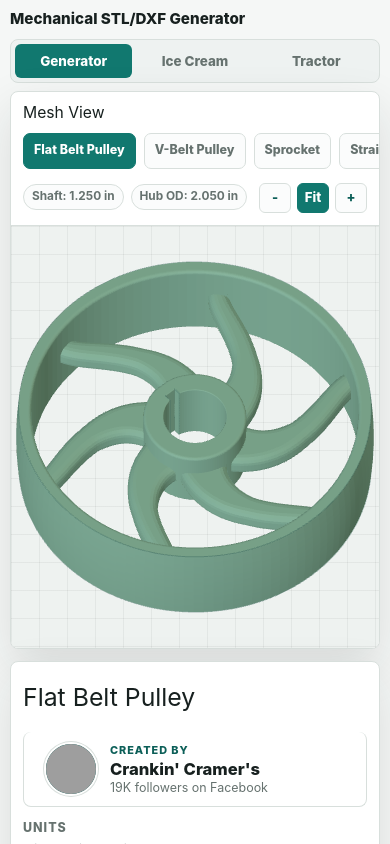
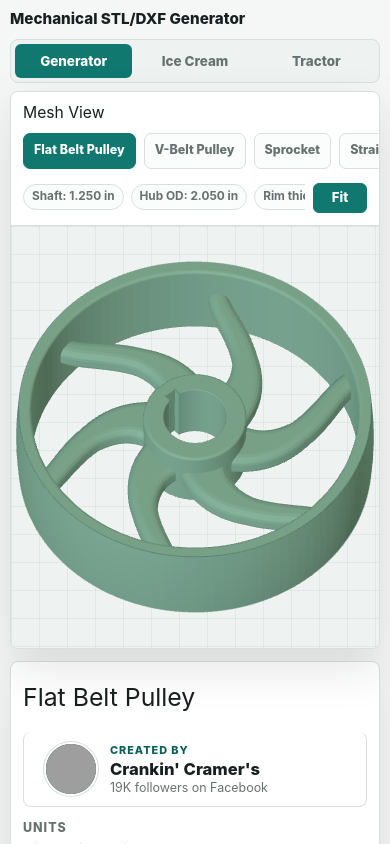
Before and after one commit to bbcramer85/Pulley-Stl-Generator, a Svelte app: page / in a window 390 px wide. Shown: the top 844 px of the page. Built offline with nearby package versions, Linux system fonts and the light colour scheme; grey boxes are pictures that could not be loaded.

Commit message:
mobile updates

```diff
--- a/src/App.svelte
+++ b/src/App.svelte
@@ -284,9 +284,25 @@
           <div class="preview-info">
             <MetricPills rows={metricRows} />
             <div class="view-controls" aria-label="Preview controls">
-              <button type="button" disabled={!mesh} on:click={() => setPreviewZoom(view.zoom / 1.18)}>-</button>
+              <button
+                class="zoom-control"
+                type="button"
+                aria-label="Zoom out"
+                disabled={!mesh}
+                on:click={() => setPreviewZoom(view.zoom / 1.18)}
+              >
+                -
+              </button>
               <button type="button" class:active={view.zoom === 1} disabled={!mesh} on:click={resetPreviewView}>Fit</button>
-              <button type="button" disabled={!mesh} on:click={() => setPreviewZoom(view.zoom * 1.18)}>+</button>
+              <button
+                class="zoom-control"
+                type="button"
+                aria-label="Zoom in"
+                disabled={!mesh}
+                on:click={() => setPreviewZoom(view.zoom * 1.18)}
+              >
+                +
+              </button>
             </div>
           </div>
         </div>
--- a/src/app.css
+++ b/src/app.css
@@ -2079,6 +2079,10 @@ legend {
 
   .preview-panel {
     order: -1;
+    position: sticky;
+    top: max(8px, env(safe-area-inset-top));
+    z-index: 5;
+    align-self: start;
     grid-template-rows: auto minmax(300px, 52vh);
     min-height: 0;
   }
@@ -2132,7 +2136,16 @@ legend {
 
   .view-controls {
     flex: 0 0 auto;
+    grid-template-columns: auto;
     justify-self: end;
+  }
+
+  .view-controls .zoom-control {
+    display: none;
+  }
+
+  .view-controls button {
+    min-width: 54px;
   }
 
   #previewCanvas {
@@ -2239,11 +2252,15 @@ legend {
   }
 
   .view-controls {
-    grid-template-columns: 32px auto 32px;
+    grid-template-columns: auto;
+  }
+
+  .view-controls .zoom-control {
+    display: none;
   }
 
   .view-controls button {
-    min-width: 32px;
+    min-width: 54px;
   }
 
   .project-switcher {
--- a/src/lib/components/PreviewCanvas.svelte
+++ b/src/lib/components/PreviewCanvas.svelte
@@ -120,7 +120,12 @@
     if (target) onHeadGasketDelete(target);
   }
 
+  function isMobilePreviewLayout() {
+    return window.matchMedia("(max-width: 900px)").matches;
+  }
+
   function handleWheel(event) {
+    if (isMobilePreviewLayout()) return;
     event.preventDefault();
     const nextZoom = Math.min(5.5, Math.max(0.35, view.zoom * Math.exp(-event.deltaY * 0.0012)));
     if (previewMode === "mesh") {
```
